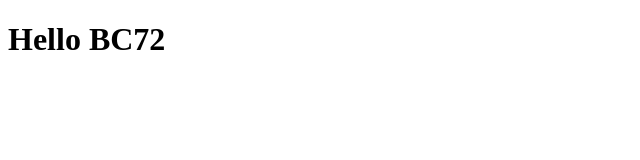
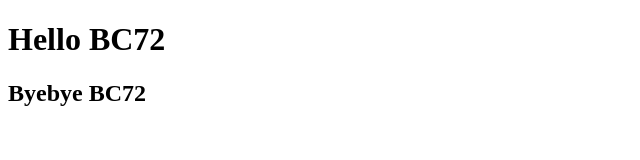
Before and after one commit to mielindev/Demo-Git-BC72, a plain HTML site: page index.html in a window 1280 px wide. Shown: the whole page, without its empty margins (0-640 px from the left). Drawn offline with Linux system fonts and the light colour scheme.

Commit message:
update index html

```diff
--- a/index.html
+++ b/index.html
@@ -9,6 +9,7 @@
 
 <body>
     <h1>Hello BC72</h1>
+    <h2>Byebye BC72</h2>
 </body>
 
 </html>
```
